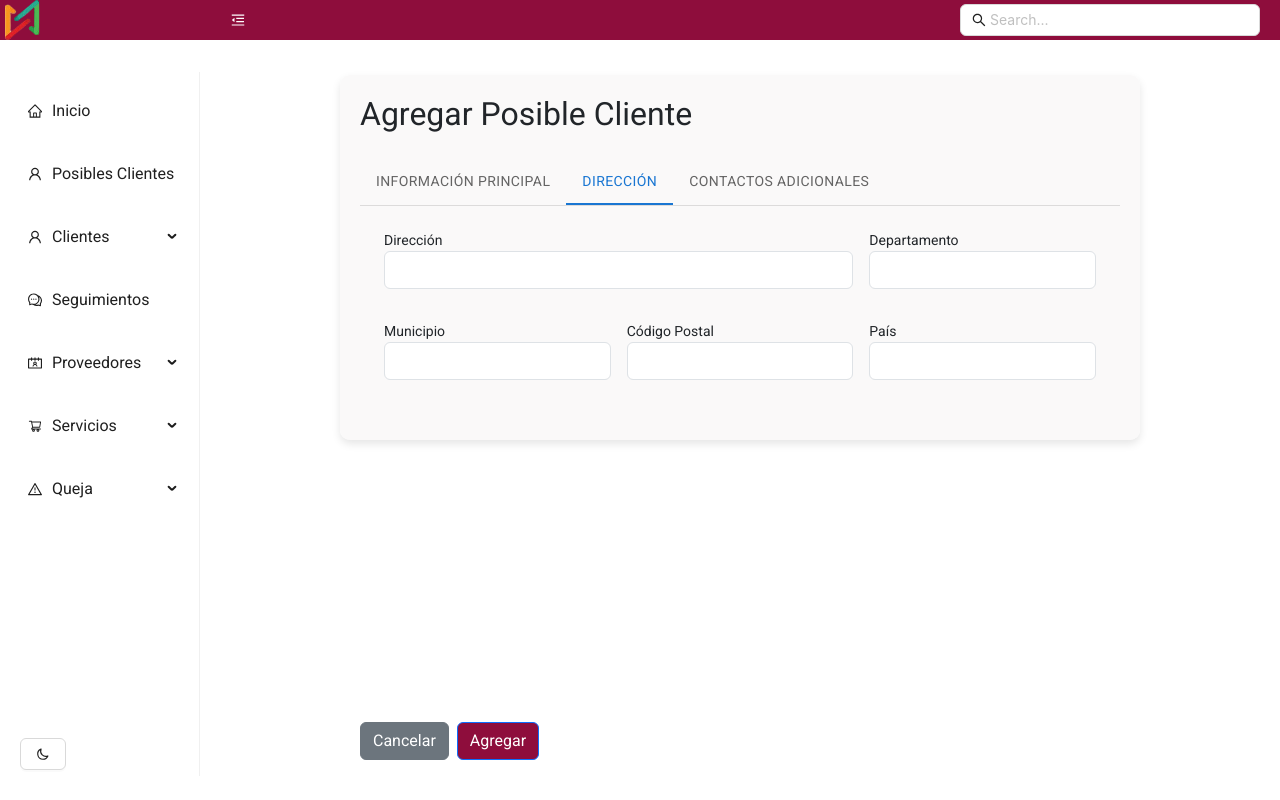
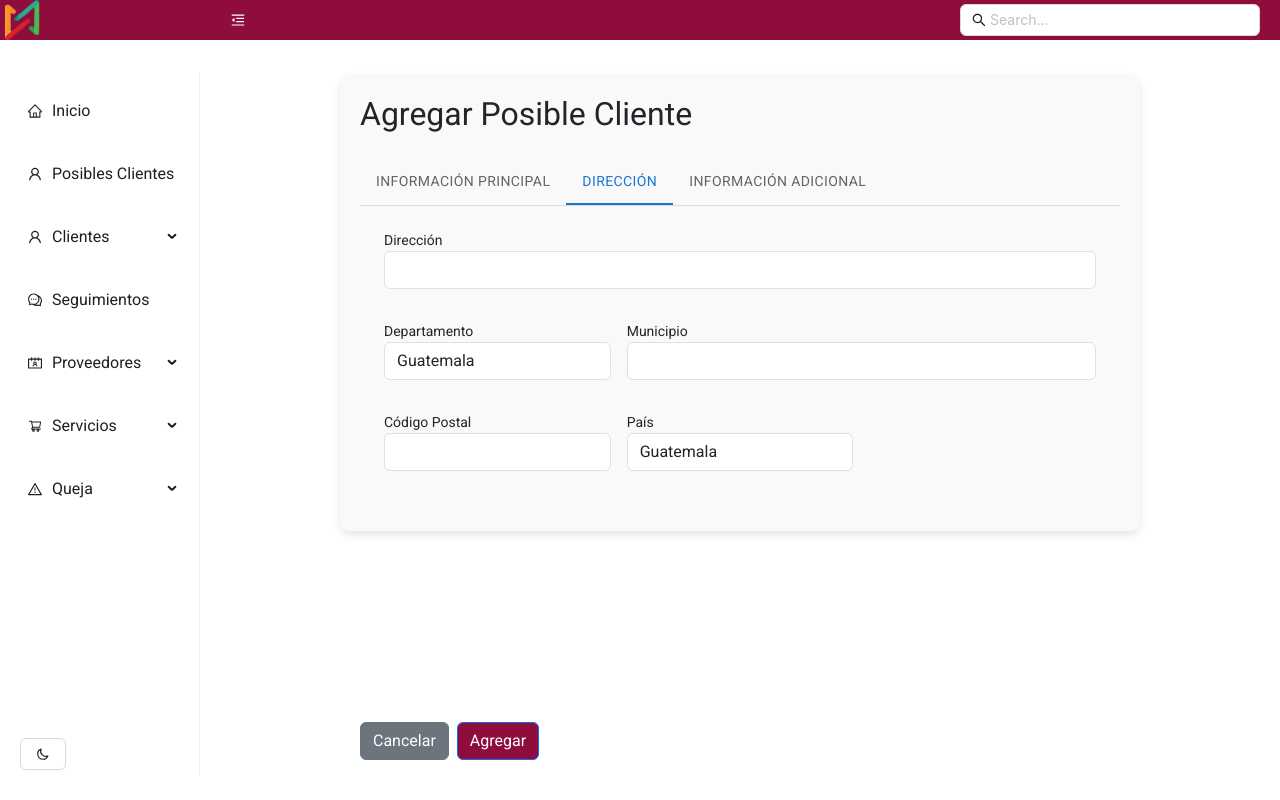
Before and after one commit to Ever-IG/crmqweba, a React (Vite) app in the folder vite-project/: page /NuevoPosibleCliente in a window 1280 px wide. Both pictures are taken after a click on the tab "DIRECCIÓN". Built offline with nearby package versions, Linux system fonts and the light colour scheme.

Commit message:
Cambios en posibles clientes

```diff
--- a/vite-project/src/Components/EditarPosibleCliente.jsx
+++ b/vite-project/src/Components/EditarPosibleCliente.jsx
@@ -158,25 +158,31 @@ function EditarPosibleCliente({ posiblecliente, handleUpdate, handleClose }) {
 
             <div className="col-md-6">
                 <label className="form-label">Fuente de Posible Cliente</label>
-                <input
-                    type="text"
+                <select
                     className="form-control"
-                    name="poC_fuente_de_posible_cliente"
-                    value={formData.poC_fuente_de_posible_cliente}
+                    id="POC_fuente_de_posible_cliente"
+                    name="POC_fuente_de_posible_cliente"
+                    value={formData.POC_fuente_de_posible_cliente}
                     onChange={handleChange}
-                />
+
+                >
+                    <option value="1">Facebook</option>
+                    <option value="3">Instagram</option>
+                </select>
             </div>
-
             <div className="col-md-6">
                 <label className="form-label">Estado de Posible Cliente</label>
-                <input
-                    type="text"
+                <select
                     className="form-control"
                     name="poC_estado_de_posible_cliente"
                     value={formData.poC_estado_de_posible_cliente}
                     onChange={handleChange}
-                />
+                >
+                    <option value="Prospecto">Prospecto</option>
+                    <option value="Perdido">Perdido</option>
+                </select>
             </div>
+
 
             <div className="col-md-6">
                 <label className="form-label">Correo Electrónico Secundario</label>
@@ -202,27 +208,40 @@ function EditarPosibleCliente({ posiblecliente, handleUpdate, handleClose }) {
                 />
             </div>
 
-            <div className="col-md-6">
-                <label className="form-label">Dirección</label>
-                <input
-                    type="text"
-                    className="form-control"
-                    name="poC_direccion"
-                    value={formData.poC_direccion}
-                    onChange={handleChange}
-                />
-            </div>
 
             <div className="col-md-6">
                 <label className="form-label">Departamento</label>
-                <input
-                    type="text"
+                <select
                     className="form-control"
                     name="poC_departamento"
                     value={formData.poC_departamento}
                     onChange={handleChange}
-                />
+                >
+                    <option value="Guatemala">Guatemala</option>
+                    <option value="Alta Verapaz">Alta Verapaz</option>
+                    <option value="Baja Verapaz">Baja Verapaz</option>
+                    <option value="Chimaltenango">Chimaltenango</option>
+                    <option value="Chiquimula">Chiquimula</option>
+                    <option value="El Progreso">El Progreso</option>
+                    <option value="Escuintla">Escuintla</option>
+                    <option value="Huehuetenango">Huehuetenango</option>
+                    <option value="Izabal">Izabal</option>
+                    <option value="Jalapa">Jalapa</option>
+                    <option value="Jutiapa">Jutiapa</option>
+                    <option value="Petén">Petén</option>
+                    <option value="Quetzaltenango">Quetzaltenango</option>
+                    <option value="Quiché">Quiché</option>
+                    <option value="Retalhuleu">Retalhuleu</option>
+                    <option value="Sacatepéquez">Sacatepéquez</option>
+                    <option value="San Marcos">San Marcos</option>
+                    <option value="Santa Rosa">Santa Rosa</option>
+                    <option value="Sololá">Sololá</option>
+                    <option value="Suchitepéquez">Suchitepéquez</option>
+                    <option value="Totonicapán">Totonicapán</option>
+                    <option value="Zacapa">Zacapa</option>
+                </select>
             </div>
+
 
             <div className="col-md-6">
                 <label className="form-label">Municipio</label>
@@ -245,16 +264,16 @@ function EditarPosibleCliente({ posiblecliente, handleUpdate, handleClose }) {
                     onChange={handleChange}
                 />
             </div>
-
             <div className="col-md-6">
                 <label className="form-label">País</label>
-                <input
-                    type="text"
+                <select
                     className="form-control"
                     name="poC_pais"
                     value={formData.poC_pais}
                     onChange={handleChange}
-                />
+                >
+                    <option value="Guatemala">Guatemala</option>
+                </select>
             </div>
 
             <div className="col-12 d-flex justify-content-end mt-4">
--- a/vite-project/src/Components/NuevoPosibleCliente.jsx
+++ b/vite-project/src/Components/NuevoPosibleCliente.jsx
@@ -7,6 +7,7 @@ import Tab from '@mui/material/Tab';
 import Box from '@mui/material/Box';
 import { ToastContainer, toast } from 'react-toastify';
 import 'react-toastify/dist/ReactToastify.css';
+import Swal from 'sweetalert2';
 
 function CustomTabPanel(props) {
   const { children, value, index } = props;
@@ -105,7 +106,7 @@ export default function NuevoPosibleCliente() {
           POC_correo_electronico_secundario: '', POC_telefono_secundario: '', POC_direccion: '',
           POC_departamento: '', POC_municipio: '', POC_codigo_postal: '', POC_pais: '', POC_imagenurl: '', CVE_id: ''
         });
-        toast.success('Posible Cliente agregado correctamente');
+        Swal.fire('¡Éxito!', 'Cliente agregado correctamente', 'success');
       })
       .catch(error => {
         console.error('Error:', error);
@@ -128,7 +129,7 @@ export default function NuevoPosibleCliente() {
               <Tabs value={value} onChange={handleChangeTab} aria-label="Tabs">
                 <Tab label="Información Principal" {...a11yProps(0)} />
                 <Tab label="Dirección" {...a11yProps(1)} />
-                <Tab label="Contactos Adicionales" {...a11yProps(2)} />
+                <Tab label="Información Adicional" {...a11yProps(2)} />
               </Tabs>
             </Box>
 
@@ -234,7 +235,7 @@ export default function NuevoPosibleCliente() {
 
             <CustomTabPanel value={value} index={1}>
               <div className="row g-3">
-                <div className="col-md-8">
+                <div className="col-md-12">
                   <div className="form-group mb-3">
                     <label htmlFor="POC_direccion">Dirección</label>
                     <input
@@ -250,17 +251,40 @@ export default function NuevoPosibleCliente() {
                 <div className="col-md-4">
                   <div className="form-group mb-3">
                     <label htmlFor="POC_departamento">Departamento</label>
-                    <input
-                      type="text"
+                    <select
                       className="form-control"
                       id="POC_departamento"
                       name="POC_departamento"
                       value={newPosibleCliente.POC_departamento}
                       onChange={handleChangeInput}
-                    />
+                    >
+                      <option value="Guatemala">Guatemala</option>
+                      <option value="Alta Verapaz">Alta Verapaz</option>
+                      <option value="Baja Verapaz">Baja Verapaz</option>
+                      <option value="Chimaltenango">Chimaltenango</option>
+                      <option value="Chiquimula">Chiquimula</option>
+                      <option value="El Progreso">El Progreso</option>
+                      <option value="Escuintla">Escuintla</option>
+                      <option value="Huehuetenango">Huehuetenango</option>
+                      <option value="Izabal">Izabal</option>
+                      <option value="Jalapa">Jalapa</option>
+                      <option value="Jutiapa">Jutiapa</option>
+                      <option value="Petén">Petén</option>
+                      <option value="Quetzaltenango">Quetzaltenango</option>
+                      <option value="Quiché">Quiché</option>
+                      <option value="Retalhuleu">Retalhuleu</option>
+                      <option value="Sacatepéquez">Sacatepéquez</option>
+                      <option value="San Marcos">San Marcos</option>
+                      <option value="Santa Rosa">Santa Rosa</option>
+                      <option value="Sololá">Sololá</option>
+                      <option value="Suchitepéquez">Suchitepéquez</option>
+                      <option value="Totonicapán">Totonicapán</option>
+                      <option value="Zacapa">Zacapa</option>
+                    </select>
                   </div>
                 </div>
-                <div className="col-md-4">
+
+                <div className="col-md-8">
                   <div className="form-group mb-3">
                     <label htmlFor="POC_municipio">Municipio</label>
                     <input
@@ -289,14 +313,16 @@ export default function NuevoPosibleCliente() {
                 <div className="col-md-4">
                   <div className="form-group mb-3">
                     <label htmlFor="POC_pais">País</label>
-                    <input
-                      type="text"
+                    <select
                       className="form-control"
                       id="POC_pais"
                       name="POC_pais"
                       value={newPosibleCliente.POC_pais}
                       onChange={handleChangeInput}
-                    />
+
+                    >
+                      <option value="Guatemala">Guatemala</option>
+                    </select>
                   </div>
                 </div>
               </div>
@@ -304,70 +330,63 @@ export default function NuevoPosibleCliente() {
 
             <CustomTabPanel value={value} index={2}>
               <div className="row g-3">
-              <div className="col-md-8">
+                <div className="col-md-4">
                   <div className="form-group mb-3">
                     <label htmlFor="POC_estado_de_posible_cliente">Estado</label>
                     <select
                       className="form-control"
                       id="POC_estado_de_posible_cliente"
                       name="POC_estado_de_posible_cliente"
-            value={newPosibleCliente.POC_estado_de_posible_cliente}  // Asegúrate de que el estado esté almacenado en el objeto
+                      value={newPosibleCliente.POC_estado_de_posible_cliente}
                       onChange={handleChangeInput}
+                      disabled
                     >
-            <option value="">Seleccioe un estado</option> {/* Opción por defecto */}
                       <option value="Prospecto">Prospecto</option>
                     </select>
                   </div>
                 </div>
                 <div className="col-md-4">
                   <div className="form-group mb-3">
-                    <label htmlFor="POC_departamento">Departamento</label>
+                    <label htmlFor="POC_fuente_de_posible_cliente">Fuente de Posible Cliente</label>
+                    <select
+                      className="form-control"
+                      id="POC_fuente_de_posible_cliente"
+                      name="POC_fuente_de_posible_cliente"
+                      value={newPosibleCliente.POC_fuente_de_posible_cliente}
+                      onChange={handleChangeInput}
+
+                    >
+                      <option value="1">Facebook</option>
+                      <option value="3">Instagram</option>
+                    </select>
+                  </div>
+                </div>
+
+                <div className="col-md-6">
+                  <div className="form-group mb-3">
+                    <label htmlFor="POC_correo_electronico_secundario">Correo Electrónico Secundario</label>
                     <input
-                      type="text"
+                      type="email"
                       className="form-control"
-                      id="POC_departamento"
-                      name="POC_departamento"
-                      value={newPosibleCliente.POC_departamento}
+                      id="POC_correo_electronico_secundario"
+                      name="POC_correo_electronico_secundario"
+                      value={newPosibleCliente.POC_correo_electronico_secundario}
                       onChange={handleChangeInput}
                     />
                   </div>
                 </div>
                 <div className="col-md-4">
                   <div className="form-group mb-3">
-                    <label htmlFor="POC_municipio">Municipio</label>
+                    <label htmlFor="POC_telefono_secundario">Teléfono Secundario</label>
                     <input
                       type="text"
                       className="form-control"
-                      id="POC_municipio"
-                      name="POC_municipio"
-                      value={newPosibleCliente.POC_municipio}
+                      id="POC_telefono_secundario"
+                      name="POC_telefono_secundario"
+                      value={newPosibleCliente.POC_telefono_secundario}
                       onChange={handleChangeInput}
-                    />
-                  </div>
-                </div>
-                <div className="col-md-4">
-                  <div className="form-group mb-3">
-                    <label htmlFor="POC_codigo_postal">Código Postal</label>
-                    <input
-                      type="text"
-                      className="form-control"
-                      id="POC_codigo_postal"
-                      name="POC_codigo_postal"
-                      value={newPosibleCliente.POC_codigo_postal}
-                      onChange={handleChangeInput}
-                    />
-                  </div>
-                </div>
-                <div className="col-md-4">
-                  <div className="form-group mb-3">
-                    <label htmlFor="POC_pais">País</label>
-                    <input
-                      type="text"
-                      className="form-control"
-                      id="POC_pais"
-                      name="POC_pais"
-                      value={newPosibleCliente.POC_pais}
-                      onChange={handleChangeInput}
+                      pattern="[0-9]{8}"
+                      title="Número de teléfono de 8 dígitos"
                     />
                   </div>
                 </div>
--- a/vite-project/src/Components/NuevoSeguimiento.jsx
+++ b/vite-project/src/Components/NuevoSeguimiento.jsx
@@ -216,6 +216,7 @@ const NuevoSeguimiento = ({ seguimiento, handleCloseModal, isEditMode, refreshSe
                     className="form-select"
                     value={opcionSeleccionada}
                     onChange={(e) => setOpcionSeleccionada(e.target.value)}
+                    required
                 >
                     <option value=""></option>
                     <option value="clientes">Clientes</option>
@@ -266,7 +267,7 @@ const NuevoSeguimiento = ({ seguimiento, handleCloseModal, isEditMode, refreshSe
 
             <div className="col-12">
                 <label className="form-label">Asunto</label>
-                <textarea className="form-control" value={asunto} onChange={(e) => setAsunto(e.target.value)} rows="2"></textarea>
+                <textarea className="form-control" value={asunto} onChange={(e) => setAsunto(e.target.value)} rows="1"></textarea>
             </div>
 
             <div className="col-md-12">
```
Lines whose indentation alone changed are shown as unchanged.
